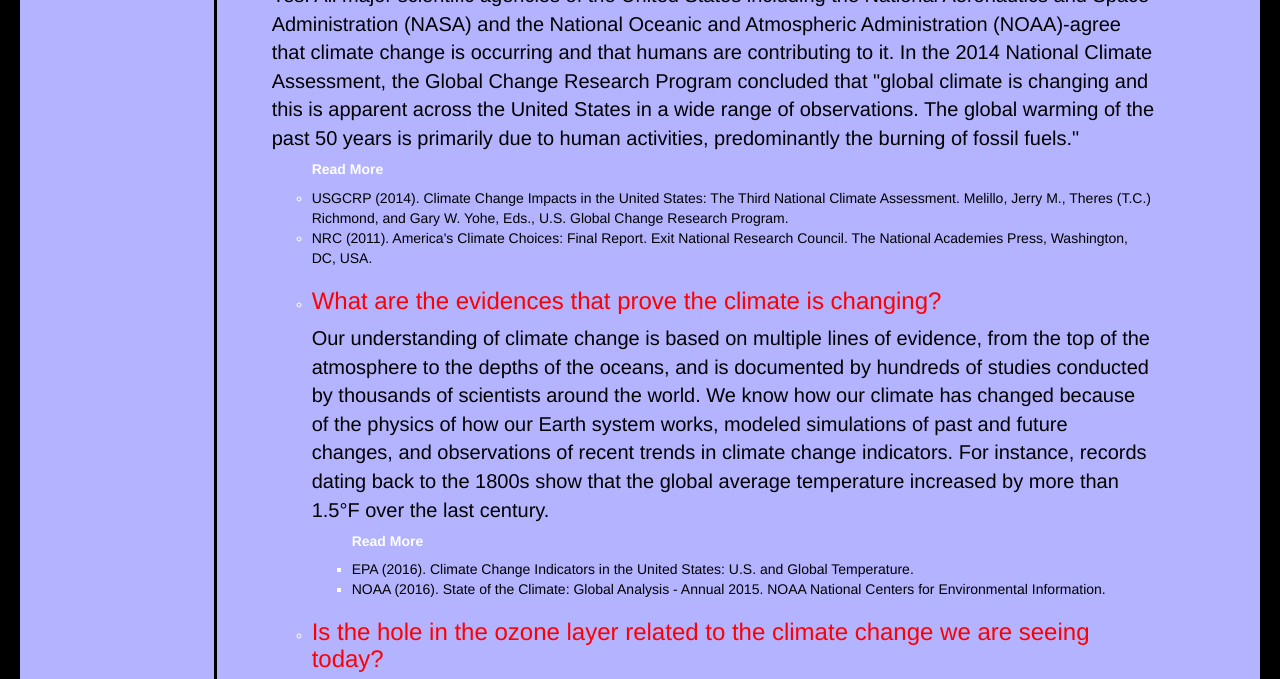
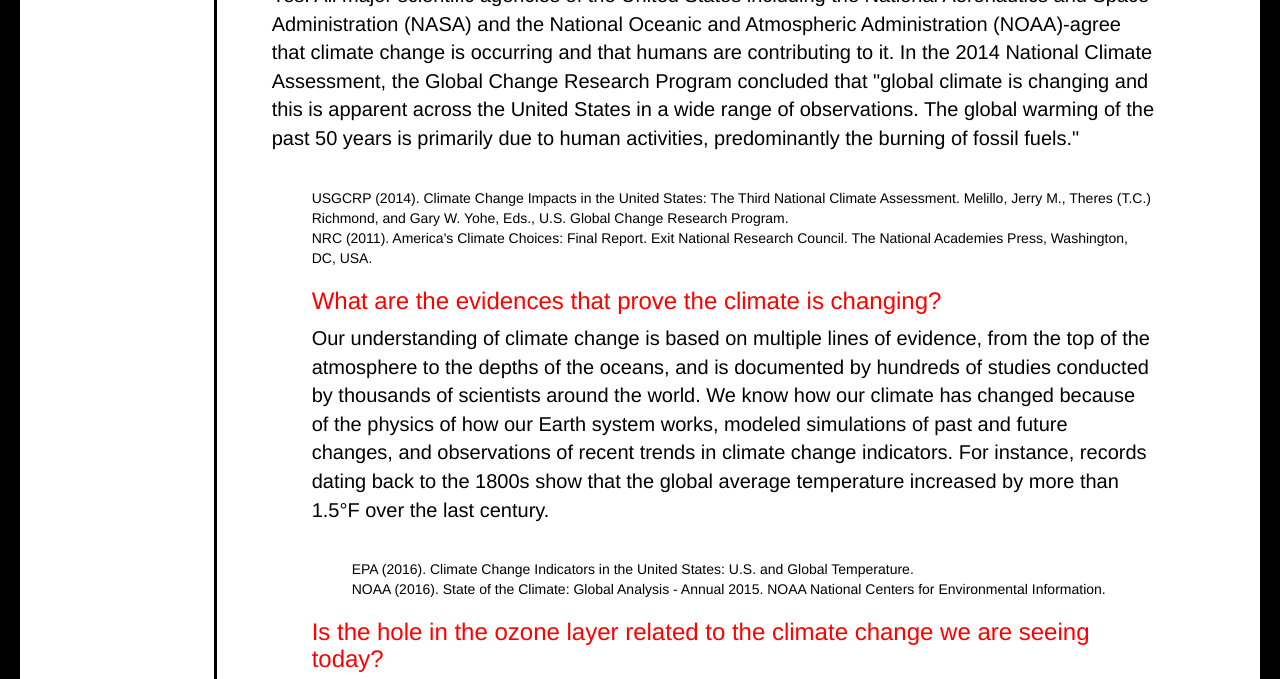
Before and after one commit to lhoydaDoyog/webproject.github.io, a plain HTML site: page FAQ.html in a window 1280 px wide. Shown: the part 312-991 px from the top of the page. Drawn offline with nearby package versions, Linux system fonts and the light colour scheme.

Commit message:
Update FAQ.html

```diff
--- a/FAQ.html
+++ b/FAQ.html
@@ -17,7 +17,7 @@
     	}
     </style>
 </head>
-<body style="width: 100%; height: 100%; border: solid black 20px; background-color: #b3b3ff">
+<body style="width: 100%; height: 100%; border: solid black 20px; ">
 <nav class="navbar navbar-inverse">
       <div class="container-fluid">
         <div class="navbar-header">
```
